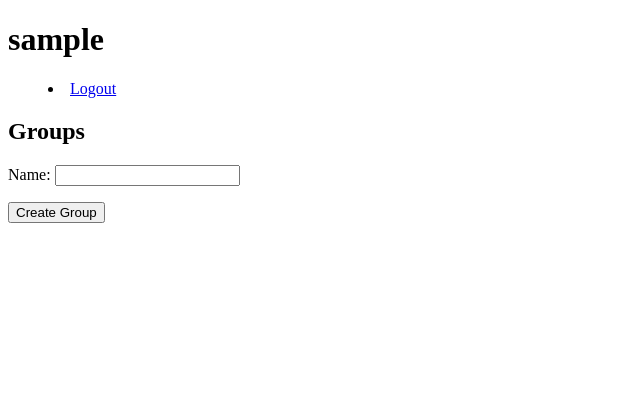
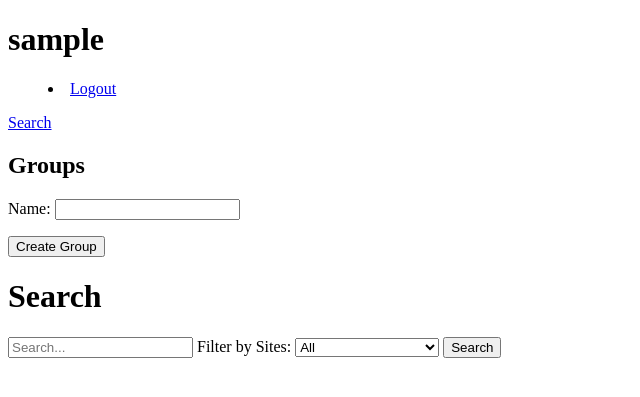
Before and after one commit to Tercra/wish-list, a Django app: page / in a window 1280 px wide. Shown: the top 397 px of the page, without its empty margins (0-640 px from the left). Run offline with Django 4.2, Linux system fonts and the light colour scheme; the visitor is signed in with stand-in values (Sample User, id 1); data that the repository does not hold is empty.

Commit message:
Added search page

```diff
--- a/wishlist/list/templates/itemPage.html
+++ b/wishlist/list/templates/itemPage.html
@@ -21,6 +21,6 @@
         {% csrf_token %}
         <input type="hidden" value="{{ id }}" name="itemId"/>
         <input type="text" name="itemURL" placeholder="URL of item" autocomplete="off"/>
-        <input type="submit" value="Update item"/>
+        <input type="submit" value="Add item link"/>
     </form>
 </div>
--- a/wishlist/list/templates/mainPage.html
+++ b/wishlist/list/templates/mainPage.html
@@ -23,6 +23,8 @@
             </menu>
         </div>
 
+        <a href="{% url 'home' %}">Search</a>
+
         <h2>Groups</h2>
         <div>
             <!-- Creating a form for creating groups -->
--- /dev/null
+++ b/wishlist/list/templates/searchPage.html
@@ -0,0 +1,47 @@
+{% include "mainPage.html" %}
+<h1>Search</h1>
+<form method="POST">
+    {% csrf_token %}
+    <input type="text" name="searchText" placeholder="Search..." autocomplete="off"/>
+    <label for="selectFilter">Filter by Sites: </label>
+    <select name="selectFilter">
+        <optgroup label="All Rounder">
+            <option value="">All</option>
+            <option value="Ataikuji">Aitaikuji</option>
+            <option value="CDJapan">CDJapan</option>
+            <option value="Hobby Genki">Hobby Genki</option>
+            <option value="HobbyLink Japan">Hobby Link Japan</option>
+            <option value="Republic">Republic</option>
+            <option value="Solaris Japan">Solaris Japan</option>
+
+        </optgroup>
+        <optgroup label="Books/Digital">
+            <option value="BookWalker">Book☆Walker</option>
+            <option value="DLSite">DLSite</option>
+            <option value="Melonbooks">Melonbooks</option>
+            <option value="Surugaya">Surugaya</option>
+            <option value="Toranoana">Toranoana</option>
+
+        </optgroup>
+        <optgroup label="Artist">
+            <option value="Booth">Booth</option>
+            <option value="Etsy">Etsy</option>
+            <option value="Omocat">Omocat</option>
+
+        </optgroup>
+        <optgroup label="Figures">
+            <option value="Crunchyroll">Crunchyroll</option>
+            <option value="GoodSmile">Good Smile</option>
+            <option value="USA Gundam">USA Gundam</option>
+
+        </optgroup>
+    </select>
+    <input type="submit" value="Search"/>
+</form>
+
+{% for i in items %}
+    <div class="item">
+        <img src="{{ MEDIA_URL }}{{ i.imagePath }}" />
+        <p><label for="selectedItems"><a href="{% url 'itemPage' i.id %}">{{ i.name }}</a></label></p>
+    </div>
+{% endfor %}
--- a/wishlist/list/urls.py
+++ b/wishlist/list/urls.py
@@ -2,7 +2,7 @@ from django.urls import path
 from . import views
 
 urlpatterns = [
-    path('', views.home, name="home"),
+    path('', views.searchPage, name="home"),
     path("login/", views.loginView, name="login"),
     path("logout/", views.logoutView, name="logout"),
     path("register/", views.register, name="register"),
--- a/wishlist/list/views.py
+++ b/wishlist/list/views.py
@@ -16,12 +16,21 @@ import os
 
 # Create your views here.
 @login_required(login_url="/login")
-def home(request):
+def searchPage(request):
+    items = Item.objects.filter(user=request.user)
+
+    if(request.method == "POST"):
+        searchText = request.POST.get("searchText")
+        selectFilter = request.POST.get("selectFilter")
+        items = items.filter(name__icontains=searchText)
+        if(selectFilter != ""):
+            items = items.filter(idatas__origin=selectFilter)
+
     groups = Group.objects.filter(user=request.user)
     gForm = GroupForm(initial={"user" : request.user})
 
-    template = loader.get_template("mainPage.html")
-    context = {"MEDIA_URL": settings.MEDIA_URL, "user" : request.user, "groups" : groups, "gForm" : gForm}
+    template = loader.get_template("searchPage.html")
+    context = {"MEDIA_URL": settings.MEDIA_URL, "user" : request.user, "groups" : groups, "gForm" : gForm, "items" : items}
     return HttpResponse(template.render(context=context, request=request))
 
 @login_required(login_url="/login")
```
